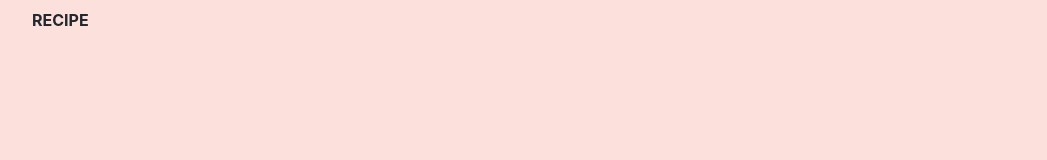
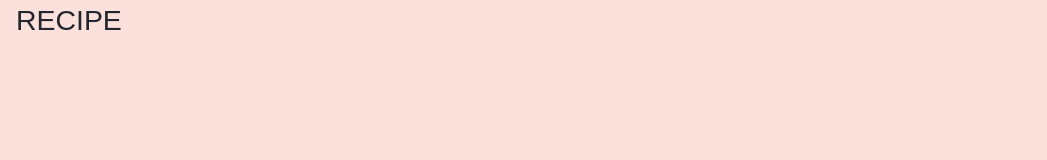
Before and after one commit to vbit27/recipe-app, a React (Create React App) app: page / in a window 1280 px wide. Shown: the top 160 px of the page, without its empty margins (0-1047 px from the left). Built offline with nearby package versions, Linux system fonts and the light colour scheme.

Commit message:
Update logo

```diff
--- a/src/components/Header.tsx
+++ b/src/components/Header.tsx
@@ -20,7 +20,7 @@ const Header: React.FC<HeaderProps> = ({
     <>
       <div className={classes.container} onClick={resetSettings}>
         <strong>
-          <p>RECIPE</p>
+          <h4>RECIPE</h4>
         </strong>
       </div>
     </>
```
